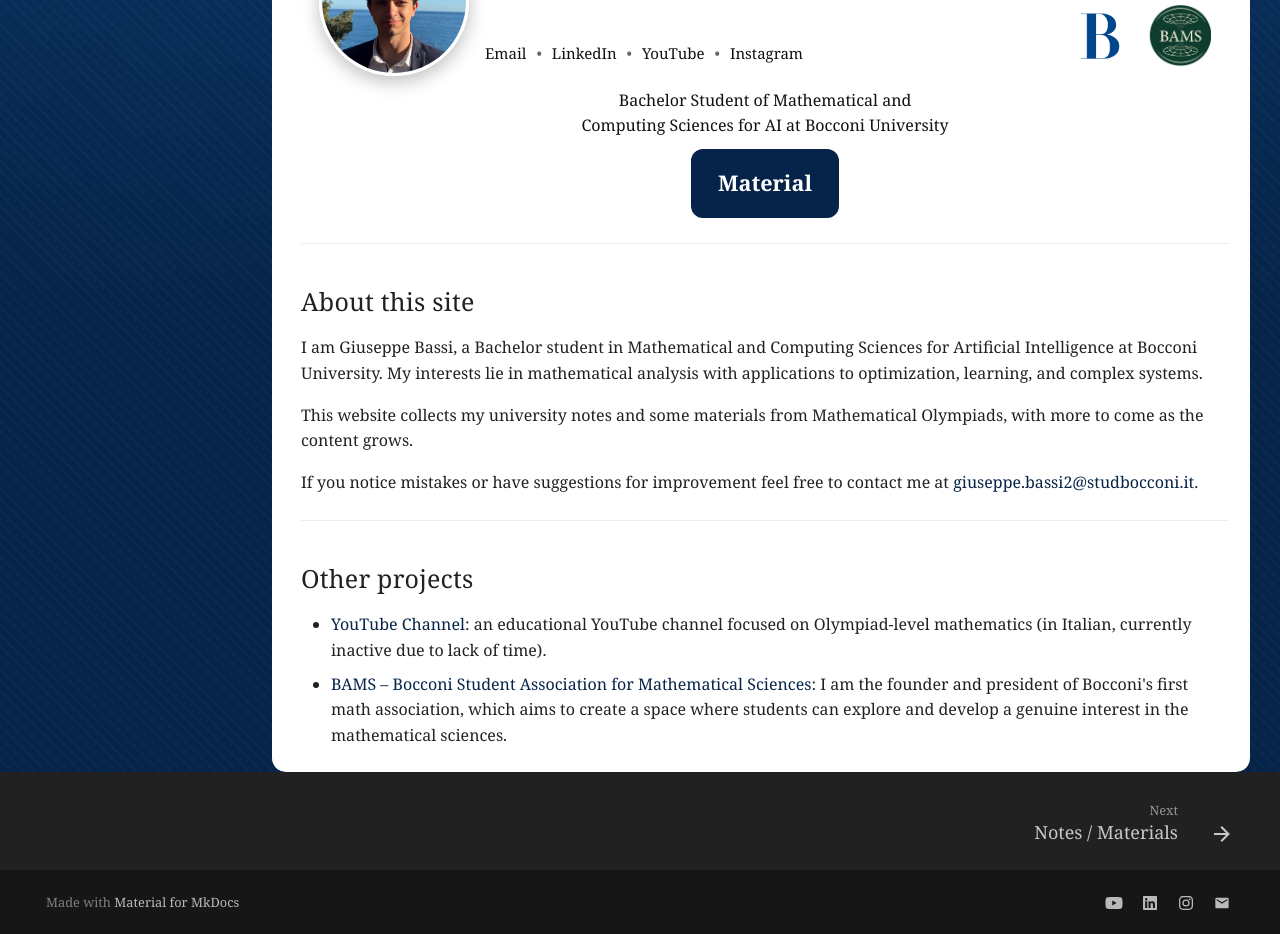
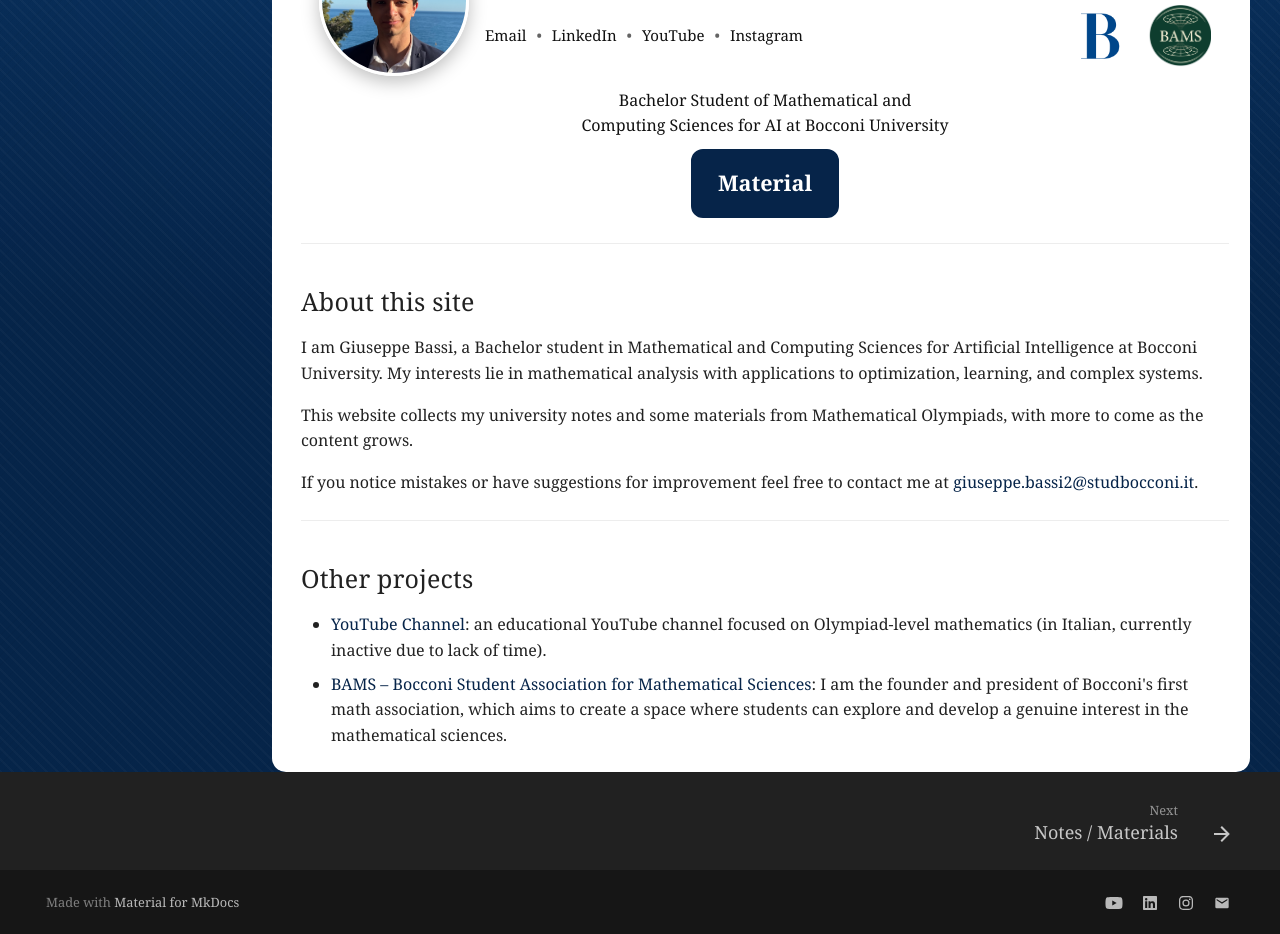
Before and after one commit to GiuseppeBassi/GiuseppeBassi.github.io, an MkDocs documentation site: the page built from docs/index.md, in a window 1280 px wide and 1400 px high, scrolled down 35 px. Shown: the part 466-1400 px from the top of the window. Built offline with MkDocs 1.6.1 and Material for MkDocs 9.7.7, drawn with Linux system fonts in a browser that asks for light colours.

Commit message:
Update overrides.css

```diff
--- a/docs/overrides.css
+++ b/docs/overrides.css
@@ -24,6 +24,16 @@
   --overhang-extra: 38px;
   /* Calcolo unico usato ovunque per coerenza (25% avatar + extra) */
   --overhang: calc(0.25 * var(--avatar-size) + var(--overhang-extra));
+}
+
+:root{
+  --contacts-lift: 18px;   /* ↑ aumenta per alzare di più, ↓ diminuisci */
+}
+
+/* alza solo i contatti rispetto alla baseline dell'overlay */
+.contacts{
+  transform: translateY(calc(-1 * var(--contacts-lift)));
+  padding-bottom: 0; /* togli il peso in basso che li teneva giù */
 }
 
 /* Font applicati */
```
